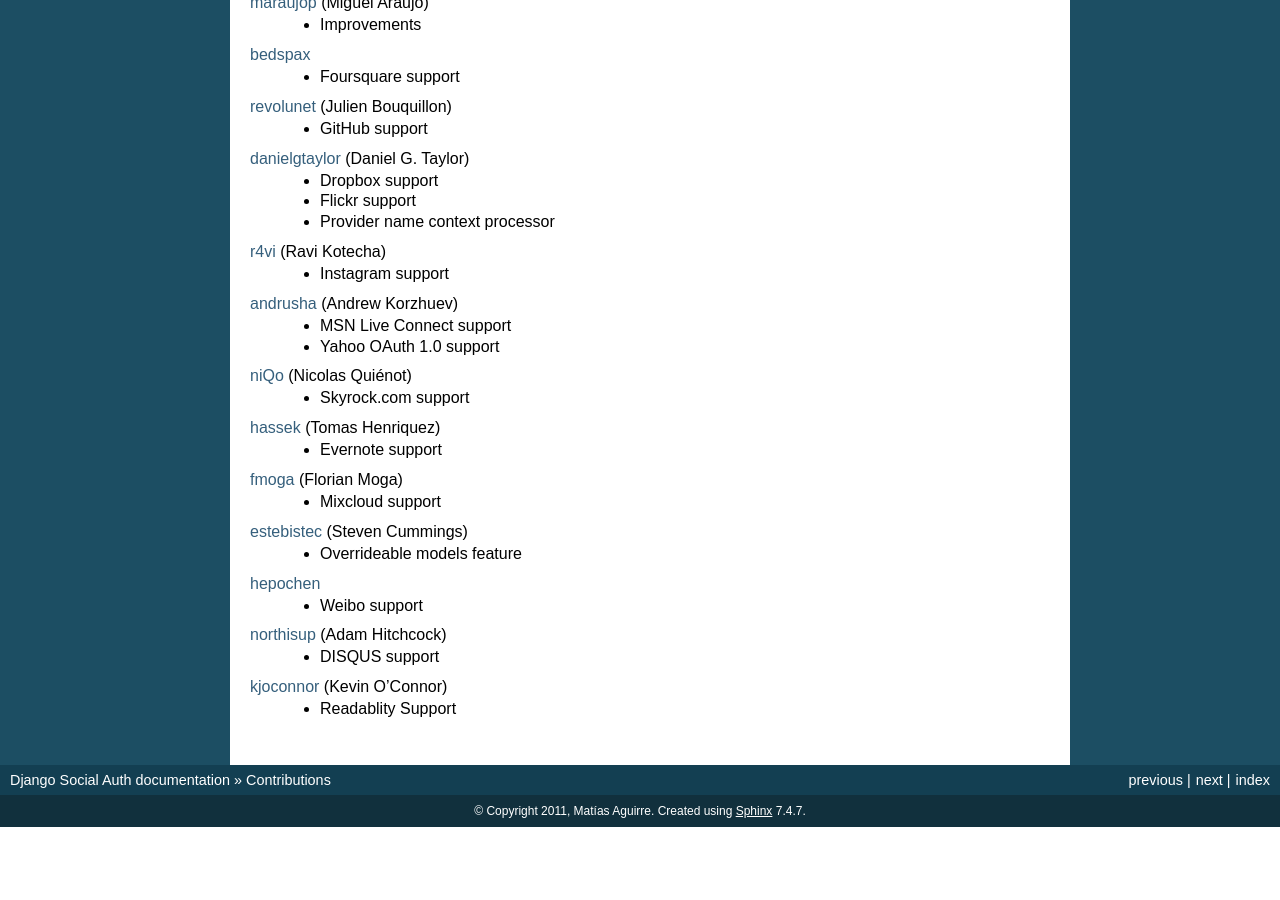
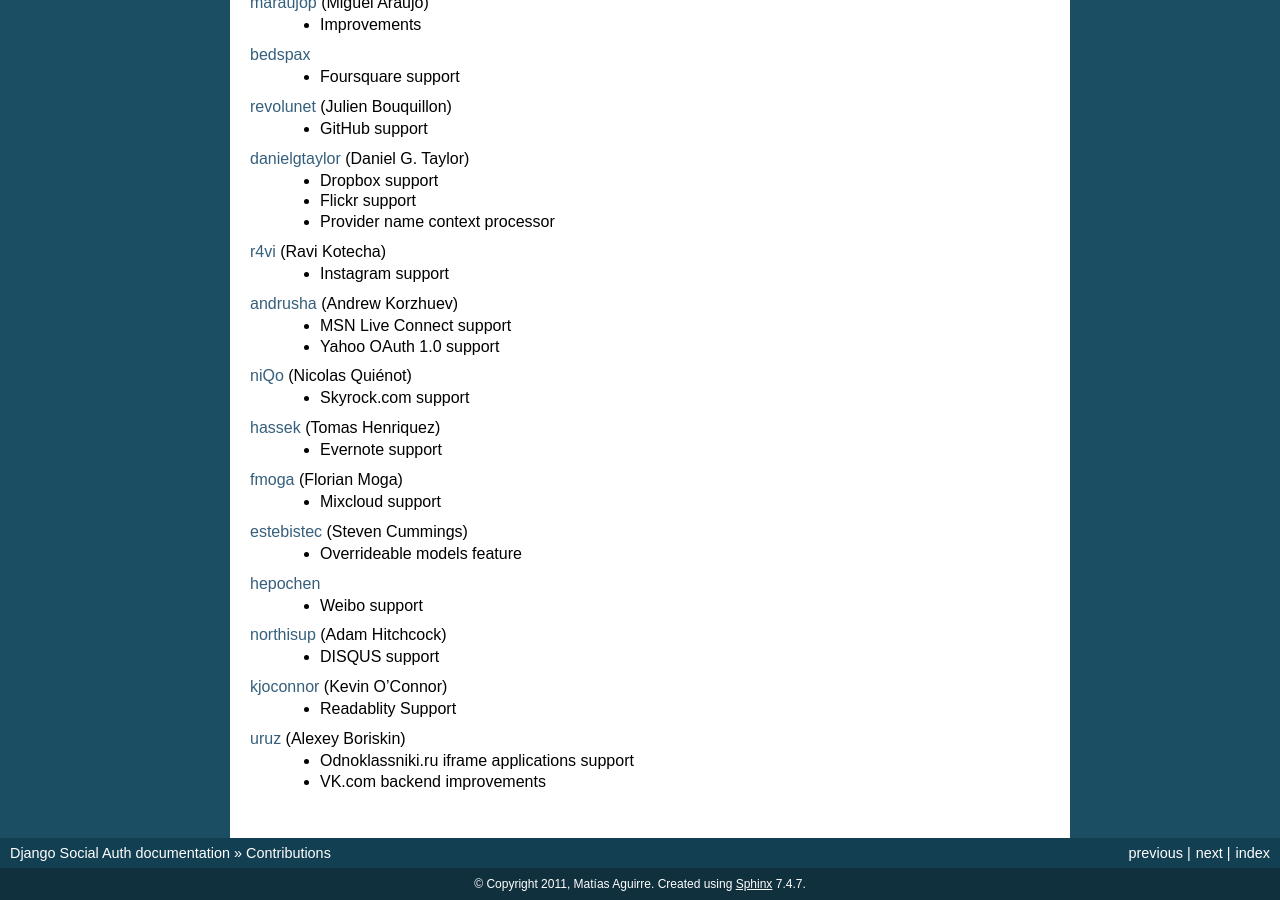
Before and after one commit to omab/django-social-auth, a Sphinx documentation site: the page built from doc/contributions.rst, in a window 1280 px wide and 900 px high, scrolled down 684 px. Built offline with Sphinx 7.4.7, drawn with Linux system fonts in a browser that asks for light colours; pages that are not in the unit, such as notebooks, are missing from menus; before the commit the page ends 1511 px from its top, so only the background shows below that.

Commit message:
Add myself to the list of contributors

```diff
--- a/doc/contributions.rst
+++ b/doc/contributions.rst
@@ -76,6 +76,10 @@
 kjoconnor_ (Kevin O'Connor)
   * Readablity Support
 
+uruz_ (Alexey Boriskin)
+  * Odnoklassniki.ru iframe applications support
+  * VK.com backend improvements
+
 .. _caioariede: https://github.com/caioariede
 .. _krvss: https://github.com/krvss
 .. _jezdez: https://github.com/jezdez
@@ -99,3 +103,4 @@
 .. _hepochen: https://github.com/hepochen
 .. _northisup: https://github.com/northisup
 .. _kjoconnor: https://github.com/kjoconnor
+.. _uruz: https://github.com/uruz
```
